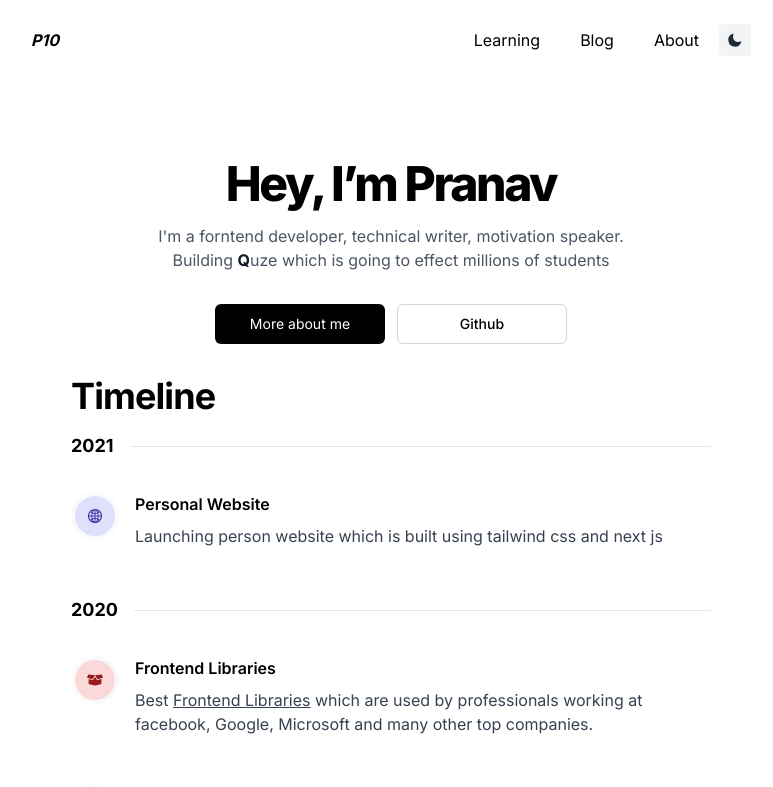
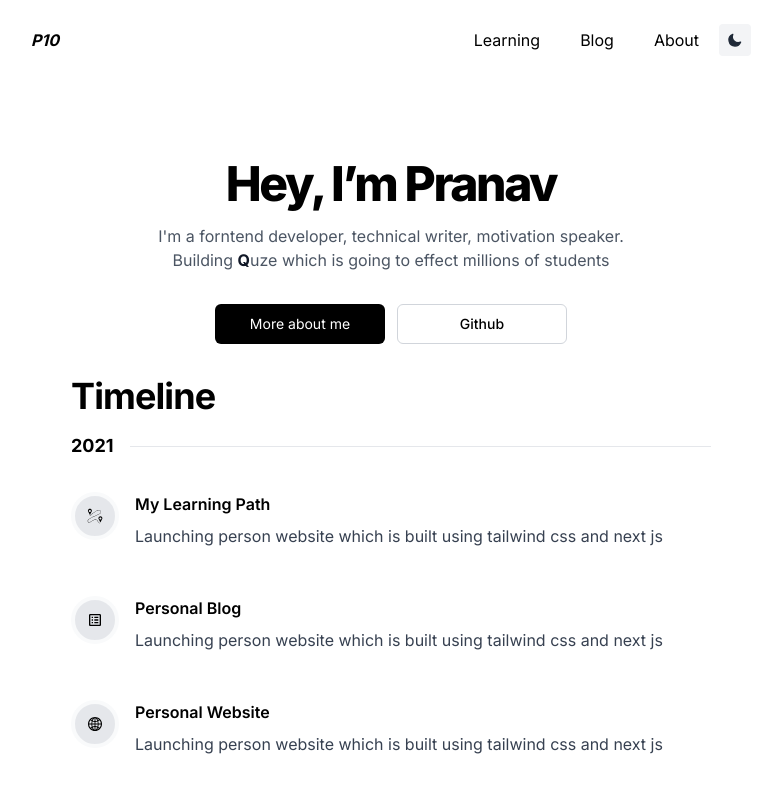
Before and after one commit to pranavp10/pranavp10.me, a Next.js app: page / in a window 1280 px wide. Shown: the top 787 px of the page, without its empty margins (249-1022 px from the left). Built offline with nearby package versions, Linux system fonts and the light colour scheme; a web font is replaced by a local one; what @tailwindcss/typography would draw is missing.

Commit message:
:pencil2:  index page updated

```diff
--- a/src/components/timeline/timeline.js
+++ b/src/components/timeline/timeline.js
@@ -2,7 +2,8 @@ import { FaLaptopCode, FaGraduationCap, FaMobileAlt, FaBoxOpen } from 'react-ico
 import { AiOutlineCode, AiOutlineGlobal } from 'react-icons/ai';
 import { IoNewspaper } from 'react-icons/io5';
 import { SiVisualstudiocode } from 'react-icons/si';
-import { BiBuildings } from 'react-icons/bi';
+import { BiBuildings, BiSpreadsheet } from 'react-icons/bi';
+import { GiPathDistance } from 'react-icons/gi';
 import DateEntry from './dateEntry';
 import TimeLineEntry from './timelineEntry';
 
@@ -13,7 +14,17 @@ export default function Timeline() {
         Timeline
       </h3>
       <DateEntry title="2021" />
-      <TimeLineEntry title="Personal Website" Icon={AiOutlineGlobal} tint="indigo">
+      <TimeLineEntry title="My Learning Path" Icon={GiPathDistance} tint="gray">
+        <p className="text-gray-700 dark:text-gray-400">
+          Launching person website which is built using tailwind css and next js
+        </p>
+      </TimeLineEntry>
+      <TimeLineEntry title="Personal Blog" Icon={BiSpreadsheet} tint="gray">
+        <p className="text-gray-700 dark:text-gray-400">
+          Launching person website which is built using tailwind css and next js
+        </p>
+      </TimeLineEntry>
+      <TimeLineEntry title="Personal Website" Icon={AiOutlineGlobal} tint="gray">
         <p className="text-gray-700 dark:text-gray-400">
           Launching person website which is built using tailwind css and next js
         </p>
```
